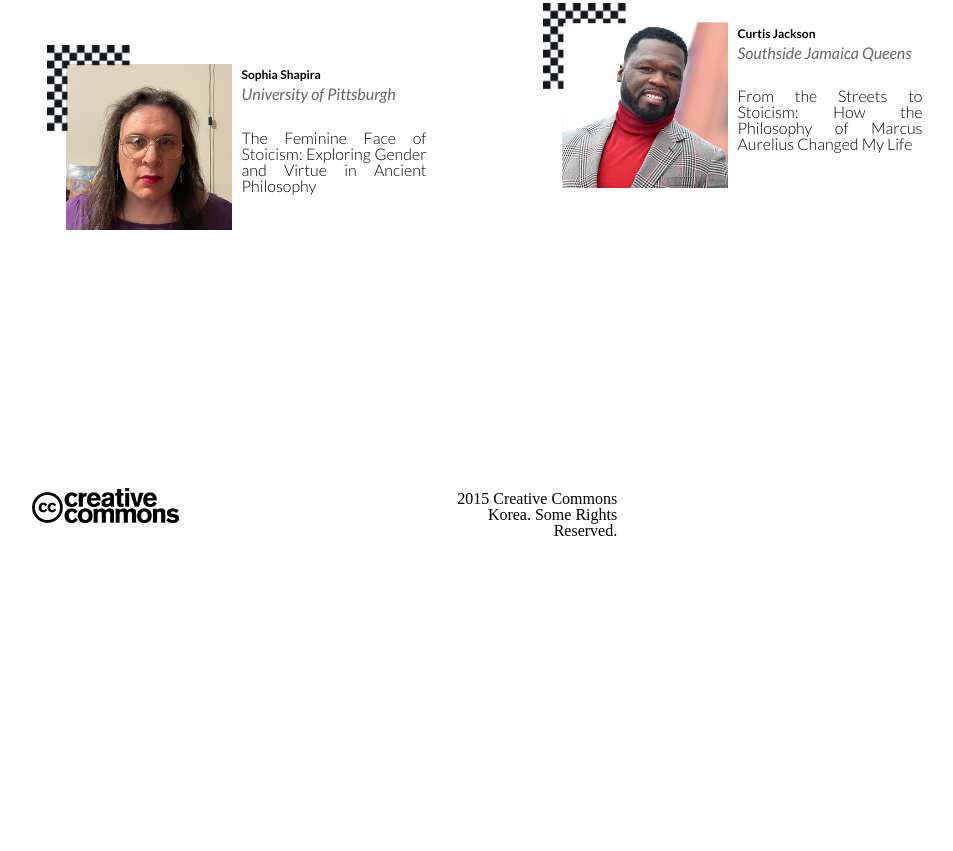
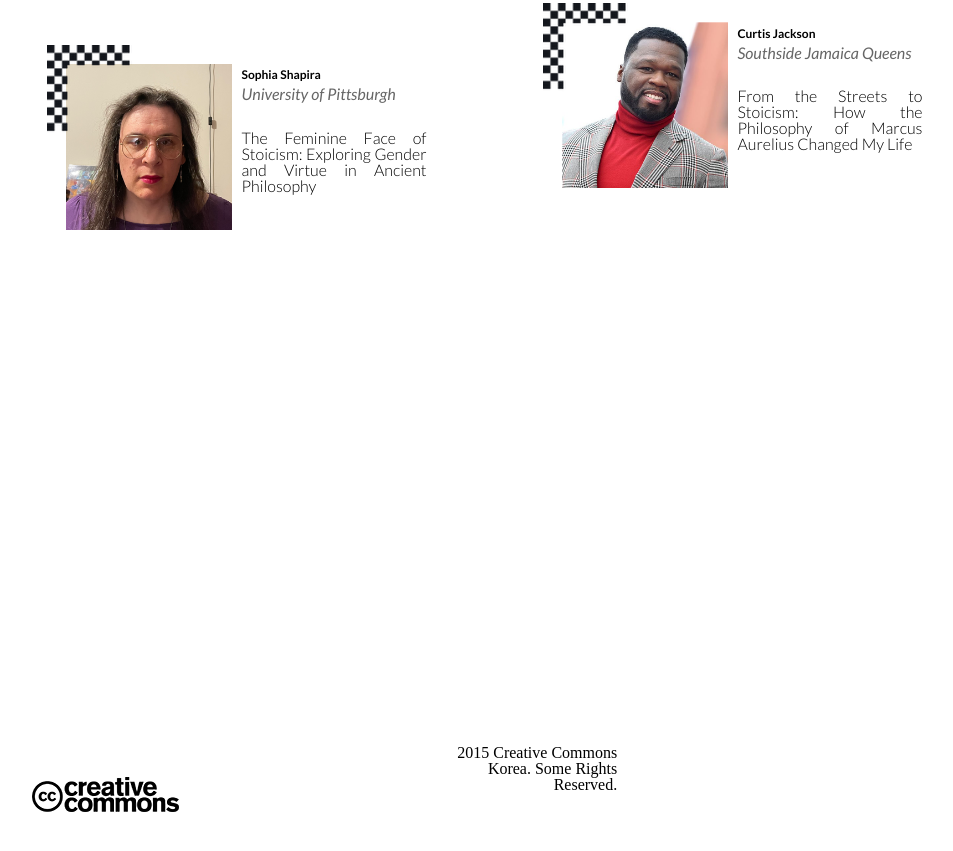
Before and after one commit to MarcoDDM/conference-web, a website: page index.html in a window 1280 px wide. Shown: the part 2140-2991 px from the top of the page, without its empty margins (298-1251 px from the left). Before the commit the page ends 2757 px from the top, so only its background shows below. Drawn offline with Linux system fonts and the light colour scheme.

Commit message:
Footer position fix on about

```diff
--- a/style.css
+++ b/style.css
@@ -536,6 +536,10 @@
   height: 20px;
   cursor: pointer;
 }
+.footer-container-landing {
+  display: flex;
+  justify-content: space-between;
+}
 
 @media (max-width: 767px) {
   .nav-dsk,
@@ -1033,12 +1037,6 @@
     margin-right: auto;
   }
 
-  .footer-container-landing {
-    margin-left: auto;
-    width: 50vw;
-    margin-right: auto;
-  }
-
   .footer-container-landing .footer-left img {
     filter: invert(0%);
   }
@@ -1051,7 +1049,7 @@
 
   .footer-landing {
     position: relative;
-    top: 105rem;
+    top: 122rem;
   }
 
   .footer-left img {
```
